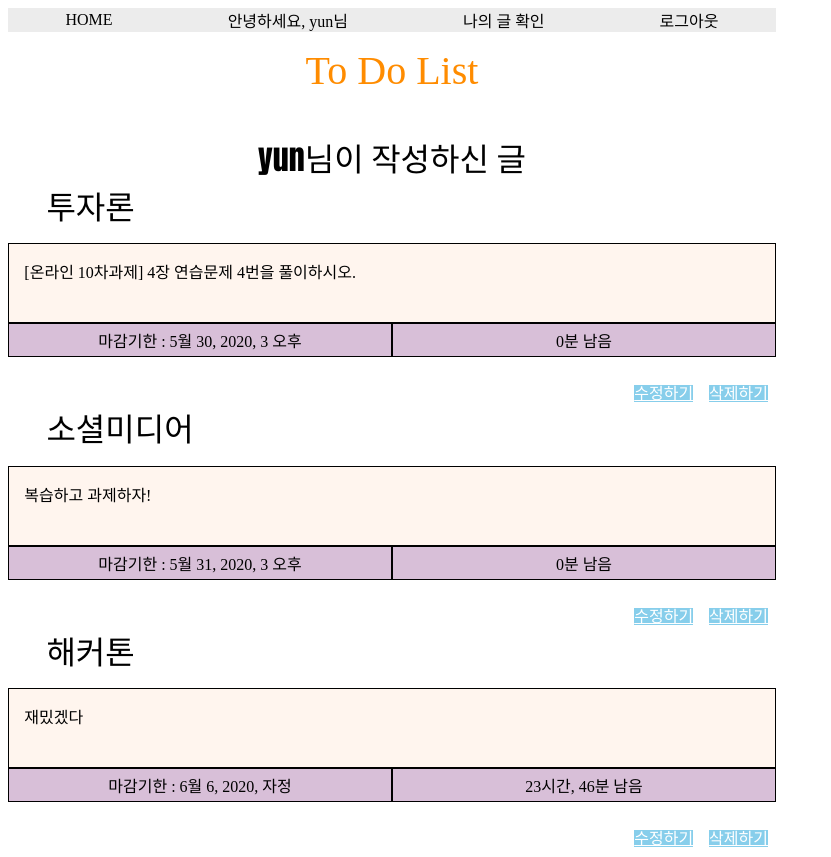
After one commit to yunkiseok/homework, a Django app: page /mine in a window 1280 px wide. The commit adds this page. Shown: the whole page, without its empty margins (0-831 px from the left). Run offline with Django 3.2, Linux system fonts and the light colour scheme; a user stored in the database is signed in; data comes from the database, SQL or seed files in the repository; both versions use the stored data as it was after the commit; some libraries are stand-ins or nearby versions.

Commit message:
login_out_added

```diff
--- a/django3/todolist/todo/models.py
+++ b/django3/todolist/todo/models.py
@@ -1,10 +1,12 @@
 from django.db import models
+from django.contrib.auth.models import User
 
 # Create your models here.
 class Post(models.Model):
     title = models.CharField(max_length=200)
     content = models.TextField()
     due = models.DateTimeField(null=True)
+    author = models.ForeignKey(User, on_delete=models.CASCADE, related_name='posts')
 
     def __str__(self):
         return self.title
@@ -12,3 +14,4 @@ class Post(models.Model):
 class Comment(models.Model):
     post = models.ForeignKey(Post, on_delete=models.CASCADE, related_name='comments')
     content = models.TextField()
+    author = models.ForeignKey(User, on_delete=models.CASCADE, related_name='a_comments')
--- a/django3/todolist/todo/static/todo.css
+++ b/django3/todolist/todo/static/todo.css
@@ -9,6 +9,7 @@ body{
     font-weight: 500;
     color: darkorange;
     margin-bottom: 5%;
+    margin-top: 2%;
 }
 .font5{
     font-size: 0.5rem;
@@ -51,6 +52,11 @@ body{
     font-weight: 500;
     margin-bottom: 2%;
 }
+.header2{
+    font-size: 2rem;
+    font-weight: 500;
+    font-family: Impact, Haettenschweiler, 'Arial Narrow Bold', sans-serif;
+}
 .button{
     margin: 0.5rem;
     color: white;
@@ -72,6 +78,14 @@ body{
     width: 100%;
     height: 10rem;
     padding: 5%;
+    box-sizing: border-box;
+}
+.textbox2{
+    border: 1px solid black;
+    background-color: seashell;
+    width: 100%;
+    height: 5rem;
+    padding: 2%;
     box-sizing: border-box;
 }
 .date{
@@ -124,3 +138,15 @@ body{
     padding: 1%;
     box-sizing: border-box;
 }
+.nav-bar {
+    width: 100%;
+    background-color: #ececec;
+    display: flex;
+    justify-content: space-around;
+    align-items: center;
+  }
+
+  .nav-item {
+    color: black;
+    text-decoration: none;
+  }
--- a/django3/todolist/todo/templates/base.html
+++ b/django3/todolist/todo/templates/base.html
@@ -1,3 +1,6 @@
+{% load static %}
+{% load socialaccount %}
+{% providers_media_js %}
 <!DOCTYPE html>
 <html lang="en">
 <head>
@@ -9,6 +12,19 @@
     <title>Document</title>
 </head>
 <body>
+    <div class="nav-bar">
+        <a class="nav-item" href="{% url 'homename' %}">HOME</a>
+        {% if user.is_authenticated %}
+        <div class="nav-item">안녕하세요, {{user.username}}님</div>
+        <a class="nav-item" href="{% url 'mine' %}">나의 글 확인</a>
+        <a class="nav-item" href="{% url 'logout' %}">로그아웃</a>
+        {% else %}
+        <a class="nav-item" href="{% url 'login' %}">로그인</a>
+        <a class="nav-item" href="{% provider_login_url 'kakao' %}">카카오 로그인</a>
+        <a class="nav-item" href="{% provider_login_url 'google' %}">구글 로그인</a>
+        <a class="nav-item" href="{% url 'signup' %}">회원가입</a>
+        {% endif %}
+    </div>
     <div class="base">To Do List</div>
     {% block content %}
     {% endblock content %}
--- a/django3/todolist/todo/templates/detail.html
+++ b/django3/todolist/todo/templates/detail.html
@@ -18,22 +18,28 @@
     </div>
     <div class="bottom">
         <div><a class="button" href="{% url 'homename' %}">홈으로</a></div>
+        {% if user.is_authenticated and post.author.pk == user.pk %}
         <div><a class="button" href="{% url 'editname' post.pk %}">수정하기</a></div>
         <div><a class="button" href="{% url 'deletename' post.pk %}">삭제하기</a></div>
+        {% endif %}
     </div>
     <div>
+        {% if user.is_authenticated %}
         <div class="start left space bold">댓글쓰기</div>
         <form method="POST">
         {% csrf_token %}
         <textarea class="commentbox space left" type="text" name="content" placeholder="내용을 입력하세요">{{comment.content}}</textarea>
         <div class="bottom space"><button class="green" type="submit">등록</button></div>
         </form>
+        {% endif %}
     </div>
     {% for comment in post.comments.all %}
     <div class="space padd">
         <div class="comment">
             {{comment.content}}
+            {% if user.is_authenticated and comment.author.pk == user.pk %}
             <a class="font5" href="{% url 'delete_comment' post.pk comment.pk %}">댓글 삭제</a>
+            {% endif %}
         </div>
         </div>
     </div>
--- a/django3/todolist/todo/templates/home.html
+++ b/django3/todolist/todo/templates/home.html
@@ -20,9 +20,11 @@
         <div class="font12">{{post.due|timeuntil}} 남음</div>
     </div>
     {% endfor %}
+    {% if user.is_authenticated %}
     <div class="bottom">
         <a class="button" href="{% url 'newname' %}">일정추가하기</a>
     </div>
+    {% endif %}
     {% endblock content %}
 </body>
 </html>
--- /dev/null
+++ b/django3/todolist/todo/templates/mine.html
@@ -0,0 +1,31 @@
+<!DOCTYPE html>
+<html lang="en">
+<head>
+    {% extends 'base.html' %}
+    {% load static %}
+    <link rel="stylesheet" type="text/css" href="{% static 'todo.css' %}">
+    <link href="https://fonts.googleapis.com/icon?family=Material+Icons" rel="stylesheet">
+    <meta charset="UTF-8">
+    <meta name="viewport" content="width=device-width, initial-scale=1.0">
+    <title>Document</title>
+</head>
+<body>
+    {% block content %}
+    <div class="header2 center">{{user.username}}님이 작성하신 글</div>
+    {% for post in posts %}
+        {% if user.is_authenticated and post.author.pk == user.pk %}
+            <div class = "header left">{{post.title}}</div>
+            <div class="textbox2">{{post.content}}</div>
+            <div class="center">
+                <div class="center date">마감기한 : {{post.due}} </div>
+                <div class="center date">{{post.due|timeuntil}} 남음</div>
+            </div>
+            <div class="bottom">
+                <div><a class="button" href="{% url 'editname' post.pk %}">수정하기</a></div>
+                <div><a class="button" href="{% url 'deletename' post.pk %}">삭제하기</a></div>
+            </div>
+        {% endif %}
+    {% endfor %}
+    {% endblock content %}
+</body>
+</html>
--- a/django3/todolist/todo/views.py
+++ b/django3/todolist/todo/views.py
@@ -1,18 +1,23 @@
 from django.shortcuts import render, redirect
 from .models import Post, Comment
 import datetime
+from django.contrib.auth.models import User
+from django.contrib import auth
+from django.contrib.auth.decorators import login_required
 
 # Create your views here.
 def home(request):
     posts = Post.objects.all().order_by("due")
     return render(request, 'home.html', {'posts' : posts})
 
+@login_required(login_url='/registration/login')
 def new(request):
     if request.method == "POST":
         new_post = Post.objects.create(
             title = request.POST['title'],
             content = request.POST['content'],
-            due = request.POST['due']
+            due = request.POST['due'],
+            author = request.user
         )
         return redirect('detailname', new_post.pk)
     return render(request, 'new.html')
@@ -23,7 +28,8 @@ def detail(request, post_pk):
     if request.method == "POST":
         Comment.objects.create(
             post = post,
-            content = request.POST['content']
+            content = request.POST['content'],
+            author = request.user
         )
         return redirect('detailname', post_pk)
 
@@ -49,3 +55,42 @@ def delete_comment(request, post_pk, comment_pk):
     comment = Comment.objects.get(pk=comment_pk)
     comment.delete()
     return redirect('detailname', post_pk)
+
+def signup(request):
+    if request.method == "POST":
+        found_user = User.objects.filter(username=request.POST['username'])
+        if len(found_user) > 0:
+            error = "username이 이미 존재합니다."
+            return render(request, 'registration/signup.html', {'error' : error})
+
+        new_user = User.objects.create_user(
+            username = request.POST['username'],
+            password = request.POST['password']
+        )
+        auth.login(request, new_user, backend='django.contrib.auth.backends.ModelBackend')
+        return redirect('homename')
+
+    return render(request, 'registration/signup.html')
+
+def login(request):
+    if request.method == "POST":
+        found_user = auth.authenticate(
+            username = request.POST['username'],
+            password = request.POST['password']
+        )
+        if found_user is None:
+            error = "아이디 또는 비밀번호가 틀렸습니다."
+            return render(request, 'registration/login.html', {'error' : error})
+
+        auth.login(request, found_user, backend='django.contrib.auth.backends.ModelBackend')
+        return redirect(request.GET.get('next','/'))
+
+    return render(request, 'registration/login.html')
+
+def logout(request):
+    auth.logout(request)
+    return redirect('homename')
+
+def mine(request):
+    posts = Post.objects.all().order_by("due")
+    return render(request, 'mine.html', {'posts' : posts})
--- a/django3/todolist/todolist/urls.py
+++ b/django3/todolist/todolist/urls.py
@@ -14,7 +14,7 @@ Including another URLconf
     2. Add a URL to urlpatterns:  path('blog/', include('blog.urls'))
 """
 from django.contrib import admin
-from django.urls import path
+from django.urls import path, include
 from todo import views
 
 urlpatterns = [
@@ -25,4 +25,9 @@ urlpatterns = [
     path('edit_url/<int:post_pk>', views.edit, name="editname"),
     path('delete_url/<int:post_pk>', views.delete, name="deletename"),
     path('delete_comment_url/<int:post_pk>/<int:comment_pk>', views.delete_comment, name="delete_comment"),
+    path('registration/signup', views.signup, name="signup"),
+    path('registration/login', views.login, name="login"),
+    path('registration/logout', views.logout, name="logout"),
+    path('accounts/', include('allauth.urls')),
+    path('mine', views.mine, name="mine"),
 ]
```
Also changed, not shown: django3/todolist/todo/templates/registration/login.html (added, +22 -0 lines), django3/todolist/todo/templates/registration/signup.html (added, +22 -0 lines), django3/todolist/todolist/settings.py (+14 -1 lines), django3/third_try/detail_login.PNG (added), django3/third_try/detail_logout.PNG (added), django3/third_try/home_login.PNG (added), django3/third_try/home_logout.PNG (added), django3/third_try/mine.PNG (added), django3/todolist/db.sqlite3, django3/todolist/todo/migrations/0004_auto_20200527_1558.py (added), 2 other files.
